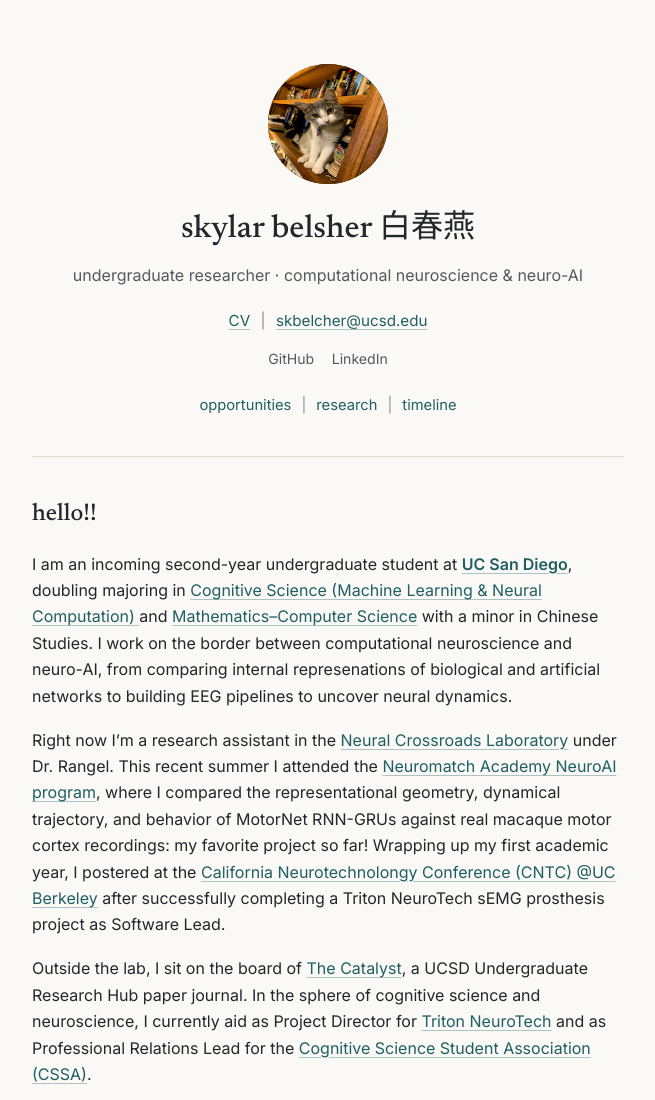
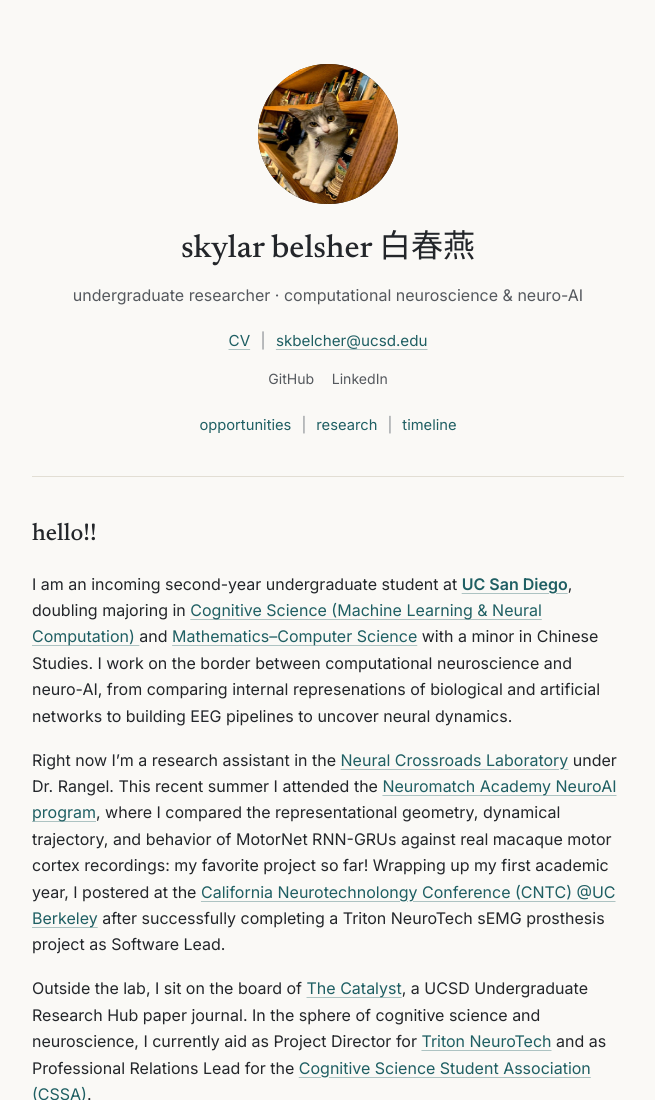
Before and after one commit to skyebel/skyebel.github.io, a plain HTML site: page index.html in a window 1280 px wide. Shown: the top 1100 px of the page, without its empty margins (312-967 px from the left). Drawn offline with Linux system fonts and the light colour scheme.

Commit message:
Refactor style.css by removing comments and resizing portrait
Removed header comments and updated portrait dimensions.

```diff
--- a/style.css
+++ b/style.css
@@ -1,8 +1,3 @@
-/* ===================================================================
-   skylar belsher - personal academic homepage
-   Minimal, light, text-first - "academic Jekyll page" genre
-=================================================================== */
-
 :root {
   --bg: #faf9f6;
   --ink: #23262a;
@@ -48,8 +43,8 @@
 .masthead { text-align: center; }
 
 .portrait {
-  width: 120px;
-  height: 120px;
+  width: 140px;
+  height: 140px;
   margin: 0 auto 1.2rem;
   border-radius: 50%;
   background: var(--ink);
```
